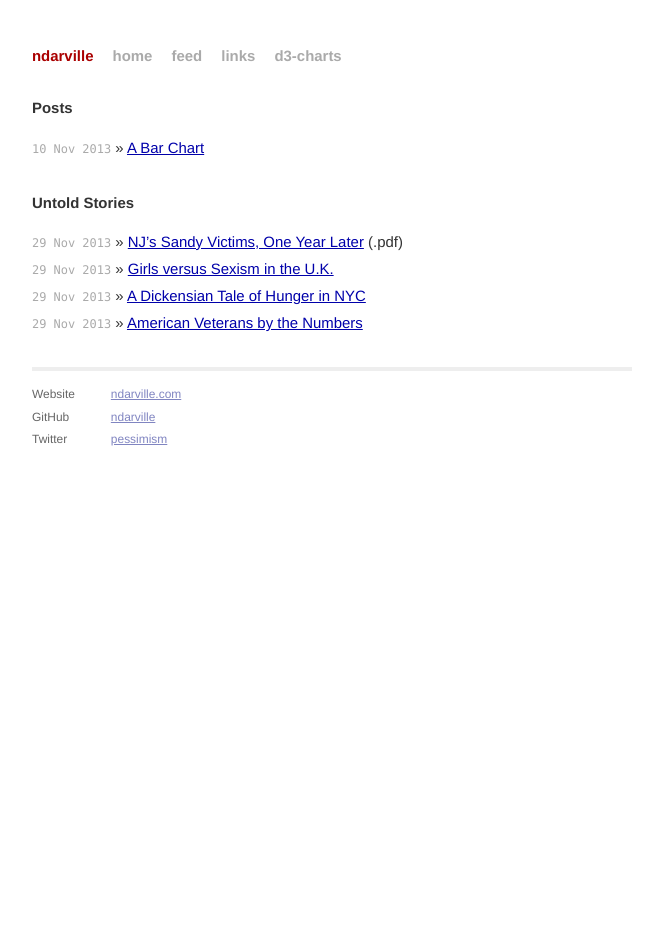
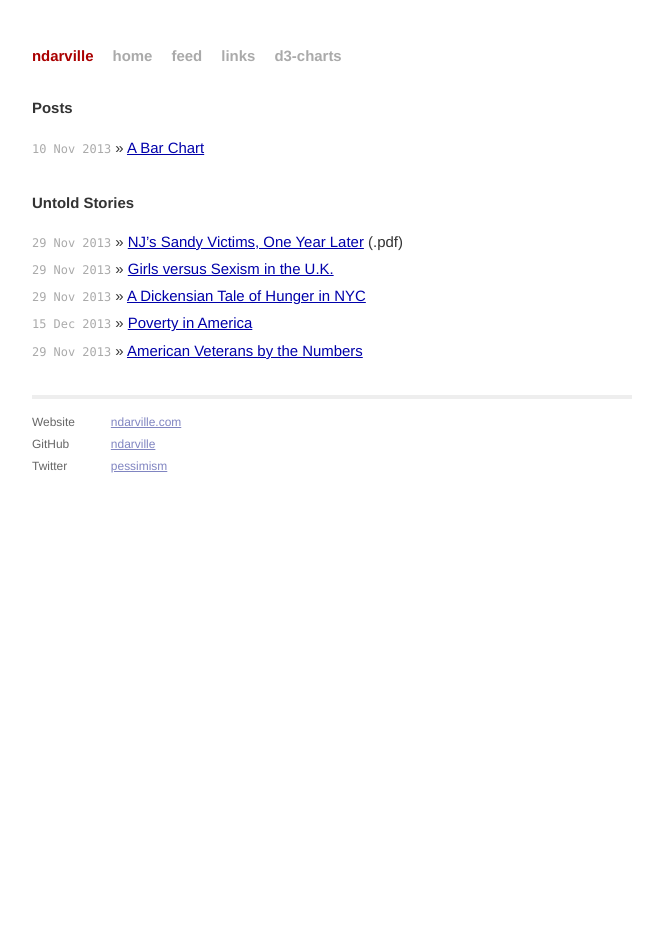
Before and after one commit to ndarville/ndarville.github.io, a Jekyll site: the page built from index.html, in a window 1280 px wide. Shown: the whole page, without its empty margins (308-971 px from the left). Built offline with Jekyll 4.4.1, drawn with Linux system fonts in a browser that asks for light colours; Markdown is read by kramdown in place of the engine named in the settings.

Commit message:
Added link to untold story of poverty

```diff
--- a/index.html
+++ b/index.html
@@ -26,6 +26,7 @@ title: ndarville.github.io
         <li><span>29 Nov 2013</span> &raquo; <a href="http://www.monmouth.edu/assets/0/32212254770/32212254991/32212254992/32212254994/32212254995/30064771087/e3a9c1b9-dd05-430b-adab-5dfd4b7afede.pdf">NJ&rsquo;s Sandy Victims, One Year Later</a> (.pdf)</li>
         <li><span>29 Nov 2013</span> &raquo; <a href="http://girlsattitudes.girlguiding.org.uk/about_the_survey/2013_survey.aspx">Girls versus Sexism in the U.K.</a></li>
         <li><span>29 Nov 2013</span> &raquo; <a href="http://nyccah.org/hungersurvey">A Dickensian Tale of Hunger in NYC</a></li>
+        <li><span>15 Dec 2013</span> &raquo; <a href="https://twitter.com/greenhousenyt/status/411882225446055936">Poverty in America</a></li>
         <li><span>29 Nov 2013</span> &raquo; <a href="http://www.washingtonpost.com/blogs/answer-sheet/wp/2013/11/11/americas-veterans-who-they-are/">American Veterans by the Numbers</a></li>
     </ul>
 </div>
```
